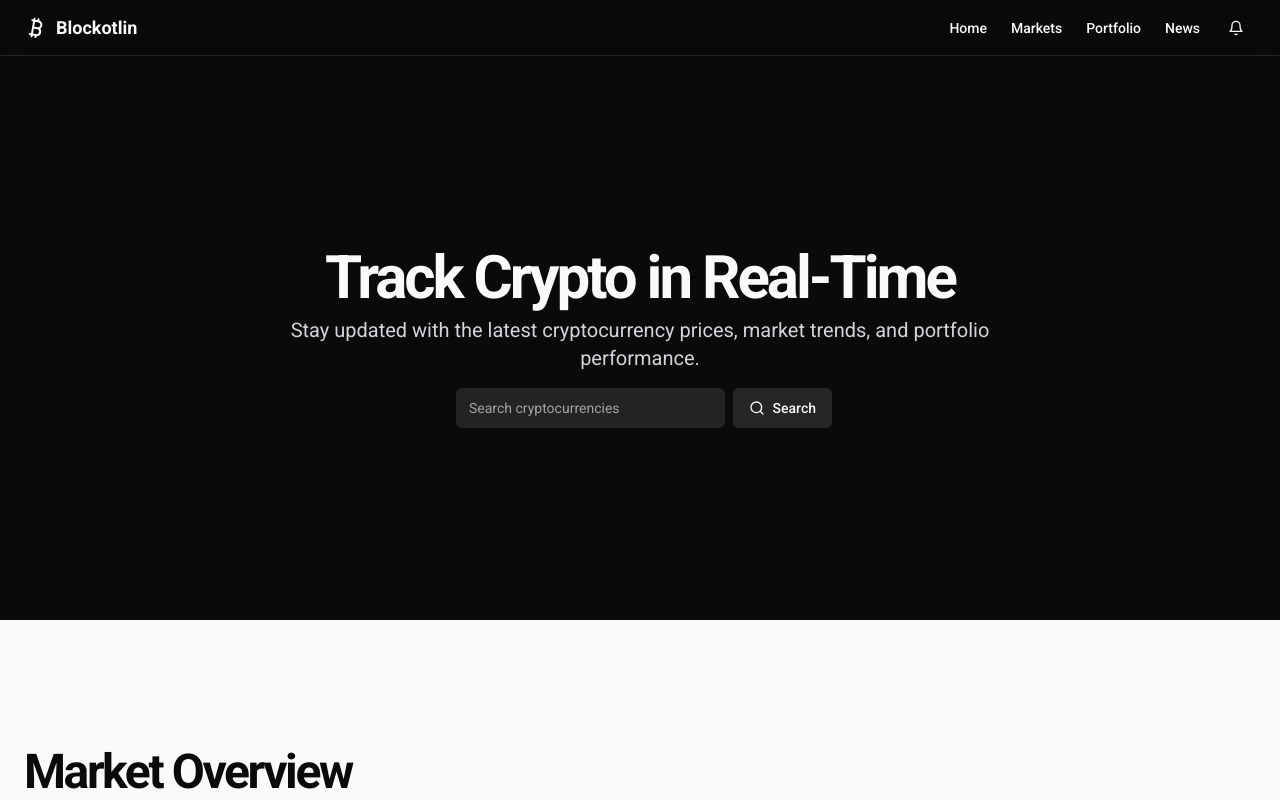
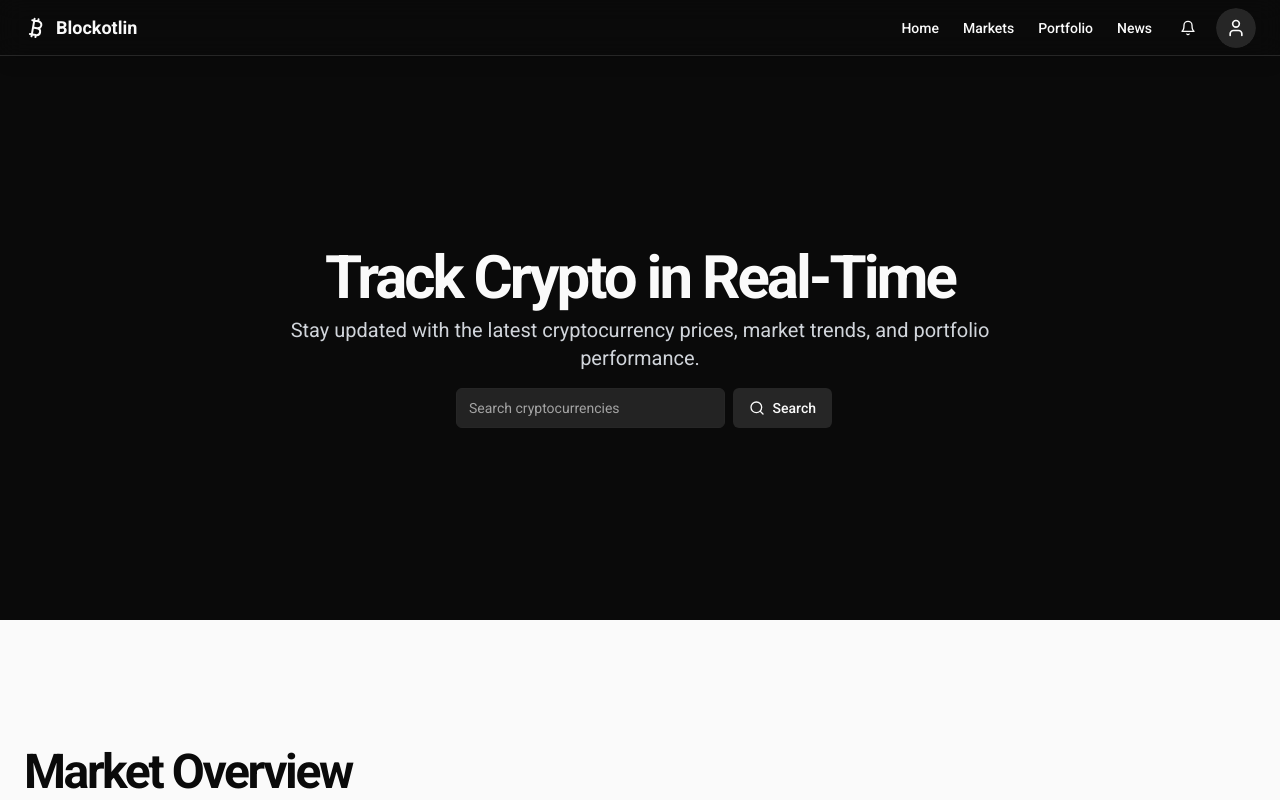
Before and after one commit to ViniciusCestarii/blockotlin-ui, a Next.js app: page / in a window 1280 px wide. Shown: the top 800 px of the page. Built offline with nearby package versions, Linux system fonts and the light colour scheme; no server answers.

Commit message:
feat: add basic auth provider

```diff
--- a/package.json
+++ b/package.json
@@ -9,7 +9,9 @@
     "lint": "next lint"
   },
   "dependencies": {
+    "@radix-ui/react-avatar": "^1.1.1",
     "@radix-ui/react-slot": "^1.1.0",
+    "axios": "^1.7.7",
     "class-variance-authority": "^0.7.0",
     "clsx": "^2.1.1",
     "lucide-react": "^0.447.0",
--- a/src/app/layout.tsx
+++ b/src/app/layout.tsx
@@ -3,6 +3,7 @@ import './globals.css'
 import Navbar from './navbar'
 import Footer from './footer'
 import { Roboto } from 'next/font/google'
+import { AuthProvider } from '@/context/auth-context'
 
 export const metadata: Metadata = {
   title: 'Create Next App',
@@ -23,11 +24,13 @@ export default function RootLayout({
 }>) {
   return (
     <html lang="en" suppressHydrationWarning>
-      <body className={`${roboto.variable} antialiased dark font-roboto`}>
-        <Navbar />
-        <div className="flex flex-col min-h-screen">{children}</div>
-        <Footer />
-      </body>
+      <AuthProvider>
+        <body className={`${roboto.variable} antialiased dark font-roboto`}>
+          <Navbar />
+          <div className="flex flex-col min-h-screen">{children}</div>
+          <Footer />
+        </body>
+      </AuthProvider>
     </html>
   )
 }
--- a/src/app/navbar.tsx
+++ b/src/app/navbar.tsx
@@ -1,4 +1,5 @@
 import { Button } from '@/components/ui/button'
+import UserAvatar from '@/components/user/avatar'
 import { Bell, Bitcoin, Menu } from 'lucide-react'
 import Link from 'next/link'
 import React from 'react'
@@ -36,14 +37,20 @@ const Navbar = () => {
           News
         </Link>
       </nav>
-      <Button className="ml-4" size="icon" variant="ghost">
+      <div className="flex gap-2 ml-4">
+        <Button size="icon" variant="ghost">
           <Bell className="h-4 w-4" />
           <span className="sr-only">Notifications</span>
         </Button>
-      <Button className="ml-2 lg:hidden" size="icon" variant="ghost">
+        <button>
+          <span className="sr-only">User</span>
+          <UserAvatar />
+        </button>
+        <Button size="icon" variant="ghost" className="lg:hidden">
           <Menu className="h-4 w-4" />
           <span className="sr-only">Menu</span>
         </Button>
+      </div>
     </header>
   )
 }
--- /dev/null
+++ b/src/components/ui/avatar.tsx
@@ -0,0 +1,50 @@
+'use client'
+
+import * as React from 'react'
+import * as AvatarPrimitive from '@radix-ui/react-avatar'
+
+import { cn } from '@/lib/utils'
+
+const Avatar = React.forwardRef<
+  React.ElementRef<typeof AvatarPrimitive.Root>,
+  React.ComponentPropsWithoutRef<typeof AvatarPrimitive.Root>
+>(({ className, ...props }, ref) => (
+  <AvatarPrimitive.Root
+    ref={ref}
+    className={cn(
+      'relative flex h-10 w-10 shrink-0 overflow-hidden rounded-full',
+      className,
+    )}
+    {...props}
+  />
+))
+Avatar.displayName = AvatarPrimitive.Root.displayName
+
+const AvatarImage = React.forwardRef<
+  React.ElementRef<typeof AvatarPrimitive.Image>,
+  React.ComponentPropsWithoutRef<typeof AvatarPrimitive.Image>
+>(({ className, ...props }, ref) => (
+  <AvatarPrimitive.Image
+    ref={ref}
+    className={cn('aspect-square h-full w-full', className)}
+    {...props}
+  />
+))
+AvatarImage.displayName = AvatarPrimitive.Image.displayName
+
+const AvatarFallback = React.forwardRef<
+  React.ElementRef<typeof AvatarPrimitive.Fallback>,
+  React.ComponentPropsWithoutRef<typeof AvatarPrimitive.Fallback>
+>(({ className, ...props }, ref) => (
+  <AvatarPrimitive.Fallback
+    ref={ref}
+    className={cn(
+      'flex h-full w-full items-center justify-center rounded-full bg-muted',
+      className,
+    )}
+    {...props}
+  />
+))
+AvatarFallback.displayName = AvatarPrimitive.Fallback.displayName
+
+export { Avatar, AvatarImage, AvatarFallback }
--- /dev/null
+++ b/src/components/user/avatar.tsx
@@ -0,0 +1,22 @@
+'use client'
+
+import { Avatar, AvatarFallback, AvatarImage } from '@/components/ui/avatar'
+import { useAuth } from '@/context/auth-context'
+import { User } from 'lucide-react'
+
+const UserAvatar = () => {
+  const { auth } = useAuth()
+  const initials = auth?.name
+    .split(' ')
+    .map((n) => n[0])
+    .join('')
+
+  return (
+    <Avatar className="size-10">
+      <AvatarImage src={auth?.avatar} alt="foto de perfil" />
+      <AvatarFallback>{initials ?? <User className="size-5" />}</AvatarFallback>
+    </Avatar>
+  )
+}
+
+export default UserAvatar
--- /dev/null
+++ b/src/context/auth-context.tsx
@@ -0,0 +1,74 @@
+'use client'
+
+import {
+  verifyToken,
+  login as serverLogin,
+  logout as serverLogout,
+} from '@/lib/auth/fetch'
+import { Account, Authenticate } from '@/lib/auth/types'
+
+import React, {
+  createContext,
+  useContext,
+  useState,
+  ReactNode,
+  useEffect,
+} from 'react'
+
+interface AuthContextType {
+  auth: Account | null
+  login: (auth: Authenticate) => Promise<boolean>
+  logout: () => Promise<void>
+}
+
+const AuthContext = createContext<AuthContextType | undefined>(undefined)
+
+export const useAuth = (): AuthContextType => {
+  const context = useContext(AuthContext)
+  if (context === undefined) {
+    throw new Error('useAuth must be used within an AuthProvider')
+  }
+  return context
+}
+
+interface AuthProviderProps {
+  children: ReactNode
+}
+
+export const AuthProvider = ({ children }: AuthProviderProps) => {
+  const [auth, setAuth] = useState<Account | null>(null)
+
+  useEffect(() => {
+    const checkAuth = async () => {
+      const account = await verifyToken()
+
+      if (account) {
+        setAuth(account)
+      }
+    }
+
+    checkAuth()
+  }, [])
+
+  const login = async (auth: Authenticate) => {
+    const account = await serverLogin(auth)
+
+    if (account) {
+      setAuth(account)
+    }
+
+    return !!account
+  }
+
+  const logout = async () => {
+    await serverLogout()
+  }
+
+  const value = {
+    auth,
+    login,
+    logout,
+  }
+
+  return <AuthContext.Provider value={value}>{children}</AuthContext.Provider>
+}
--- /dev/null
+++ b/src/lib/auth/fetch.ts
@@ -0,0 +1,30 @@
+import apiClient from '../axios'
+import { Authenticate, Account } from './types'
+
+export const login = async (
+  auth: Authenticate,
+): Promise<Account | undefined> => {
+  try {
+    const response = await apiClient.post('/login', auth)
+    return response.data
+  } catch (error) {
+    console.error('Login error:', error)
+  }
+}
+
+export const verifyToken = async (): Promise<Account | undefined> => {
+  try {
+    const response = await apiClient.post('/verify-token')
+    return response.data
+  } catch (error) {
+    console.error('Token verification error:', error)
+  }
+}
+
+export const logout = async (): Promise<void> => {
+  try {
+    await apiClient.post('/logout')
+  } catch (error) {
+    console.error('Logout error:', error)
+  }
+}
--- /dev/null
+++ b/src/lib/auth/types.ts
@@ -0,0 +1,12 @@
+export type Authenticate = {
+  email: string
+  password: string
+}
+
+export type Account = {
+  id: number
+  email: string
+  name: string
+  role: string
+  avatar?: string
+}
--- /dev/null
+++ b/src/lib/axios.ts
@@ -0,0 +1,8 @@
+import axios from 'axios'
+
+const apiClient = axios.create({
+  baseURL: '/api',
+  withCredentials: true,
+})
+
+export default apiClient
```
Also changed, not shown: 1 other file (tests, documents, lock files or other folders). Lines whose indentation alone changed are shown as unchanged.
